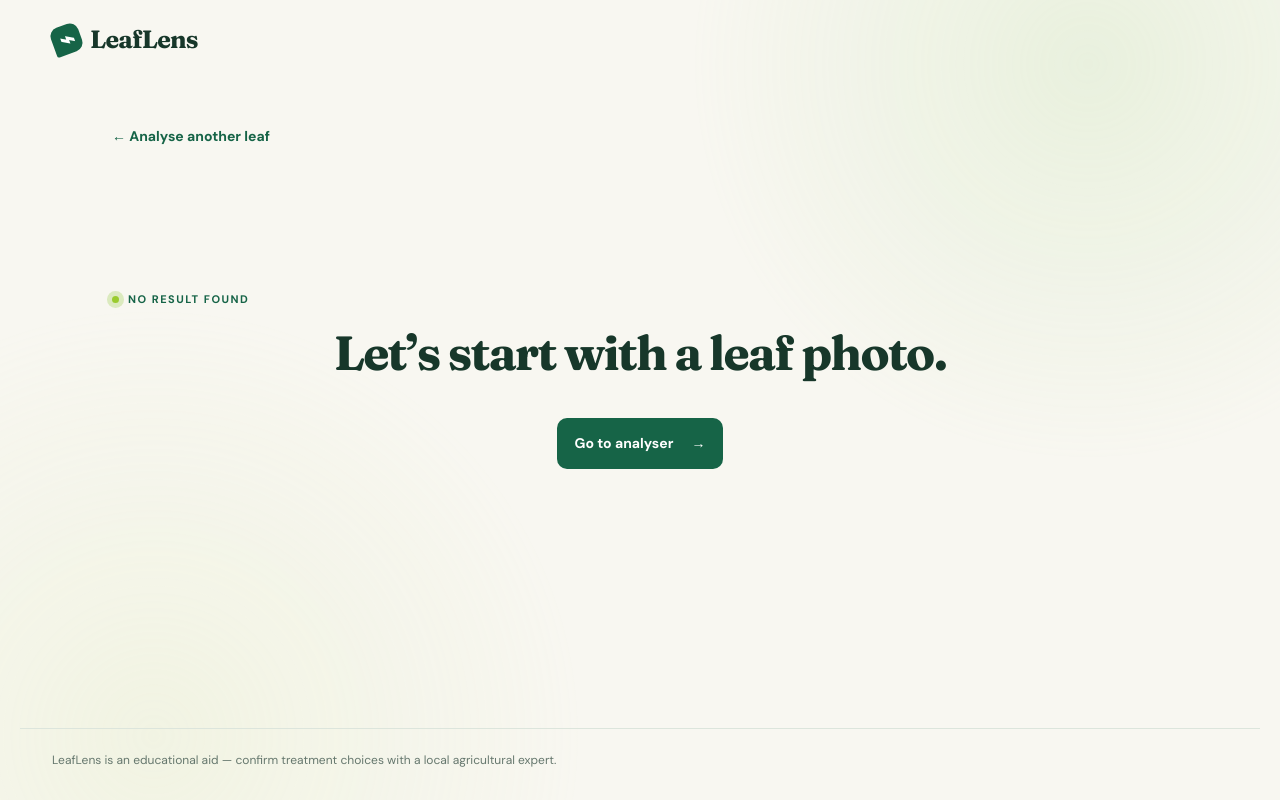
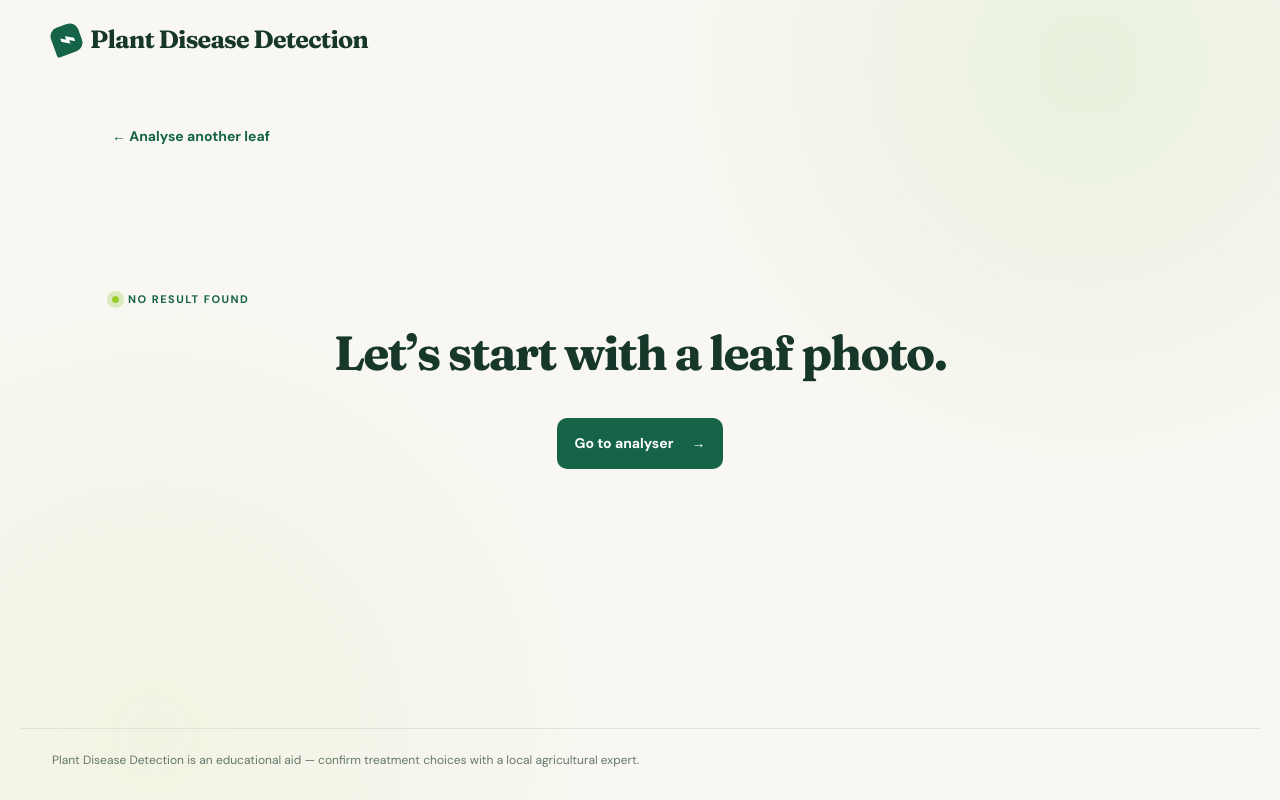
Before and after one commit to hemant9368/Plant-Disease-Detection, a Flask app: page /result in a window 1280 px wide. Run offline with Flask 3, Linux system fonts and the light colour scheme; parts of the project's set-up code (start-up, migrations or seed data) failed here and were passed over.

Commit message:
Rename app and remove treatment disclaimer

```diff
--- a/templates/layout.html
+++ b/templates/layout.html
@@ -4,7 +4,7 @@
   <meta charset="utf-8">
   <meta name="viewport" content="width=device-width, initial-scale=1">
   <meta name="theme-color" content="#123d2a">
-  <title>{% block title %}LeafLens{% endblock %}</title>
+  <title>{% block title %}Plant Disease Detection{% endblock %}</title>
   <link rel="preconnect" href="https://fonts.googleapis.com">
   <link rel="preconnect" href="https://fonts.gstatic.com" crossorigin>
   <link href="https://fonts.googleapis.com/css2?family=DM+Sans:wght@400;500;600;700&family=Fraunces:opsz,wght@9..144,600;9..144,700&display=swap" rel="stylesheet">
@@ -12,13 +12,13 @@
 </head>
 <body>
   <header class="site-header">
-    <a class="brand" href="{{ url_for('index') }}" aria-label="LeafLens home">
+    <a class="brand" href="{{ url_for('index') }}" aria-label="Plant Disease Detection home">
       <span class="brand-mark" aria-hidden="true">⌁</span>
-      <span>LeafLens</span>
+      <span>Plant Disease Detection</span>
     </a>
   </header>
   <main>{% block body %}{% endblock %}</main>
-  <footer>LeafLens is an educational aid — confirm treatment choices with a local agricultural expert.</footer>
+  <footer>Plant Disease Detection is an educational aid — confirm treatment choices with a local agricultural expert.</footer>
   <script src="{{ url_for('static', filename='client.js') }}" defer></script>
 </body>
 </html>
--- a/templates/result.html
+++ b/templates/result.html
@@ -1,5 +1,5 @@
 {% extends 'layout.html' %}
-{% block title %}LeafLens · Analysis result{% endblock %}
+{% block title %}Plant Disease Detection · Analysis result{% endblock %}
 {% block body %}
 <section class="result-page">
   <a class="back-link" href="{{ url_for('index') }}">← Analyse another leaf</a>
@@ -31,7 +31,6 @@
       {% endif %}
     </aside>
   </div>
-  <p class="safety-note">Always follow the product label, wear appropriate protection, and check whether a treatment is approved for your crop and region.</p>
   {% else %}
   <div class="empty-result"><p class="eyebrow"><span></span> No result found</p><h1>Let’s start with a leaf photo.</h1><a class="primary-button" href="{{ url_for('index') }}">Go to analyser <span>→</span></a></div>
   {% endif %}
```
Also changed, not shown: README.md.
